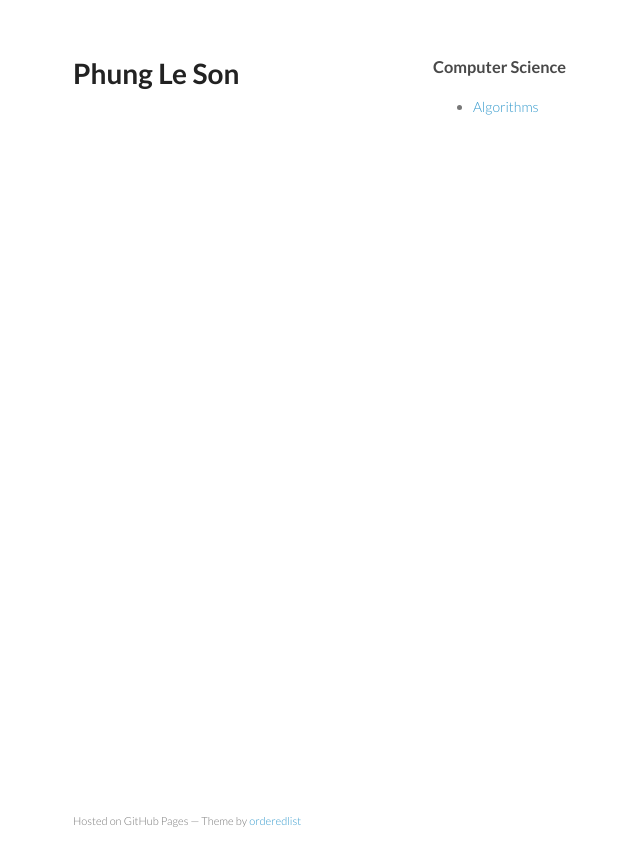
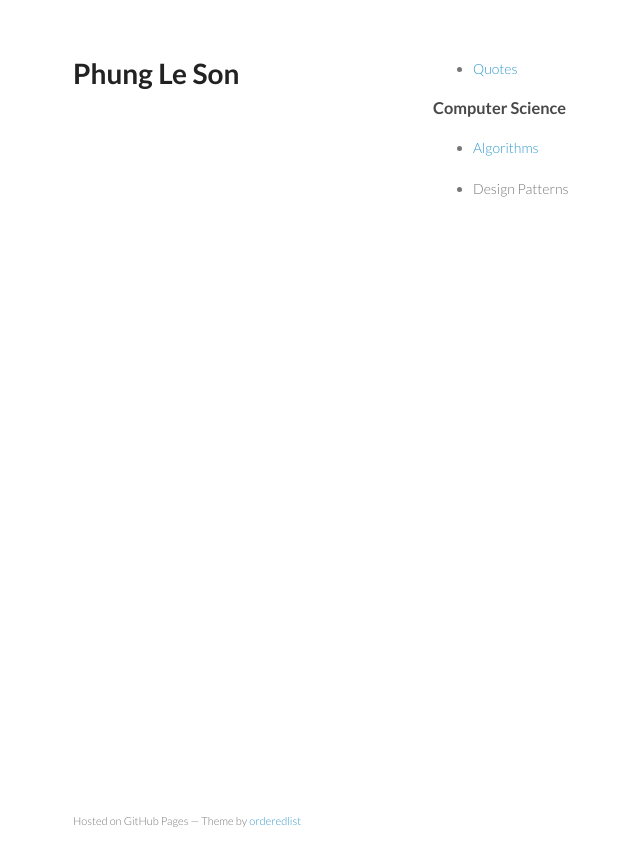
Before and after one commit to phungleson/phungleson.github.io, a Jekyll site: the page built from index.md, in a window 1280 px wide. Shown: the top 866 px of the page, without its empty margins (137-777 px from the left). Built offline with Jekyll 4.4.1, drawn with Linux system fonts in a browser that asks for light colours.

Commit message:
Add link to quotes and dummy design patterns item

```diff
--- a/index.md
+++ b/index.md
@@ -3,6 +3,10 @@ layout: default
 title: Algorithms
 ---
 
+* [Quotes](/quotes/)
+
 ### Computer Science
 
-* [Algorithms](/algorithms)
+* [Algorithms](/algorithms/)
+
+* Design Patterns
```
